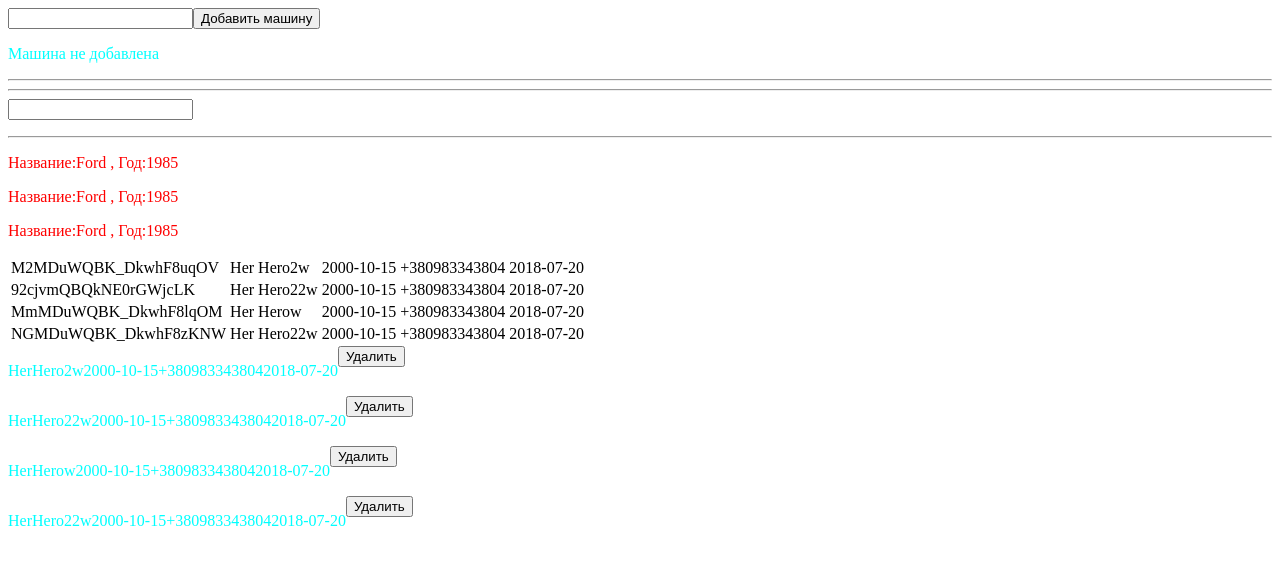
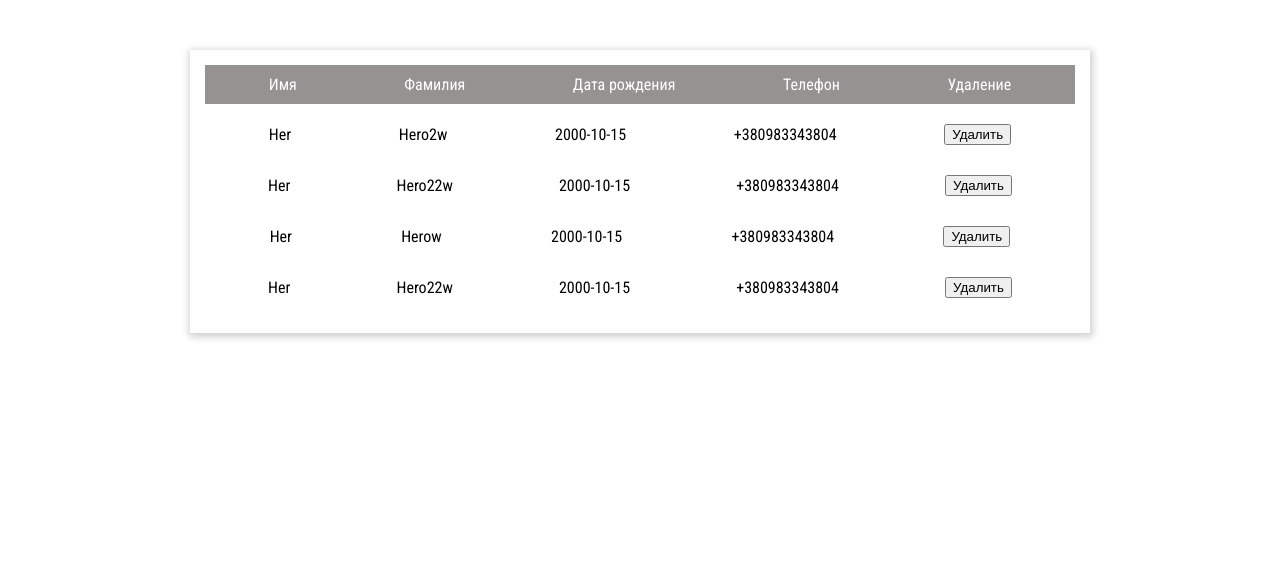
Before and after one commit to SergeyPodolyak2018/asfero-angular, an Angular app: page / in a window 1280 px wide. Shown: the top 564 px of the page. Built offline with nearby package versions, Linux system fonts and the light colour scheme.

Commit message:
First front variant

```diff
--- a/src/app/cars/cars.component.css
+++ b/src/app/cars/cars.component.css
@@ -1,3 +1,47 @@
-p {
-	color: aqua;
+body{
+  margin:0px;
 }
+p{
+  margin:0;
+}
+a{
+  text-decoration: none;
+  outline: none;
+}
+*{box-sizing: border-box;}
+
+
+
+
+.tableWindow{
+	width: 900px;
+	height: auto;
+	margin: 50px auto;
+	padding: 15px;
+	display: flex;
+	flex-direction: column;
+	align-items: center;
+	box-shadow: 1px 2px 7px 2px rgba(0, 0, 0, 0.19);
+	background-color: #ffffff;
+}
+.tableRow{
+	width: 100%;
+	display: flex;
+	justify-content: space-around;
+	align-items: center;
+	padding-left: 10px 10px;
+	/* padding-right: 10px; */
+	margin-bottom: 10px;
+	padding: 10px;
+
+
+}
+.tableRowHeader{
+	background-color: #969292;
+	color: #ffffff;
+}
+
+.tableRowActiv:hover{
+	background-color: #c3bdbd;
+	color: #ffffff;
+}
--- a/src/app/cars/cars.component.html
+++ b/src/app/cars/cars.component.html
@@ -1,44 +1,39 @@
 
 <!-- <button [disabled]="!canAddCar">Добавить машину</button> -->
-<input type="text" name="" [(ngModel)]="carName">
+<!-- <input type="text" name="" [(ngModel)]="carName">
 
-<button (click)="addCar()">Добавить машину</button>
+<button (click)="addCar()">Добавить машину</button> -->
 <!-- <p>{{addCarStatus}}</p> -->
-<p *ngIf="!addCarStatus; else sucsessStatus">Машина не добавлена</p>
+<!-- <p *ngIf="!addCarStatus; else sucsessStatus">Машина не добавлена</p>
 <ng-template #sucsessStatus>
 	<p>Машина {{carName}} добавлена</p>
 </ng-template>
 
-<hr>
+<hr> -->
 
 
 
-<hr>
+<!-- <hr>
 <input type="text" name="" (input)="onKeyUp($event)">
 <p>{{inputText}}</p>
-<hr>
+<hr> -->
 
-<app-car *ngFor="let car of cars"></app-car>
+<!-- <app-car *ngFor="let car of cars"></app-car> -->
 
-<table>
-	<tr *ngFor="let user of users">
-		<td>{{user._id}}</td>
-		<td>{{user._source.name}}</td>
-		<td>{{user._source.surname}}</td>
-		<td>{{user._source.birthday}}</td>
-		<td>{{user._source.contact}}</td>
-		<td>{{user._source.last_modified_date}}</td>
-	</tr>
-</table>
 
-<div>
-	<div *ngFor="let user of users" style="display: flex;">
-		<!-- <div><p>{{user._id}}</p></div> -->
+<div class="tableWindow">
+	<div class="tableRow tableRowHeader">
+		<div><p>Имя</p></div>
+		<div><p>Фамилия</p></div>
+		<div><p>Дата рождения</p></div>
+		<div><p>Телефон</p></div>
+		<div><p>Удаление</p></div>
+	</div>
+	<div *ngFor="let user of users" class="tableRow tableRowActiv">
 		<div><p>{{user._source.name}}</p></div>
 		<div><p>{{user._source.surname}}</p></div>
 		<div><p>{{user._source.birthday}}</p></div>
 		<div><p>{{user._source.contact}}</p></div>
-		<div><p>{{user._source.last_modified_date}}</p></div>
 		<div><button (click)="dell(user._id)">Удалить</button></div>
 	</div>
 </div>
--- a/src/index.html
+++ b/src/index.html
@@ -7,6 +7,7 @@
 
   <meta name="viewport" content="width=device-width, initial-scale=1">
   <link rel="icon" type="image/x-icon" href="favicon.ico">
+  <link href="https://fonts.googleapis.com/css?family=Roboto+Condensed:400,700&amp;subset=cyrillic" rel="stylesheet">
 </head>
 <body>
   <app-root></app-root>
--- a/src/styles.css
+++ b/src/styles.css
@@ -1 +1,5 @@
 /* You can add global styles to this file, and also import other style files */
+
+body{
+	font-family: 'Roboto Condensed', sans-serif;
+}
```
